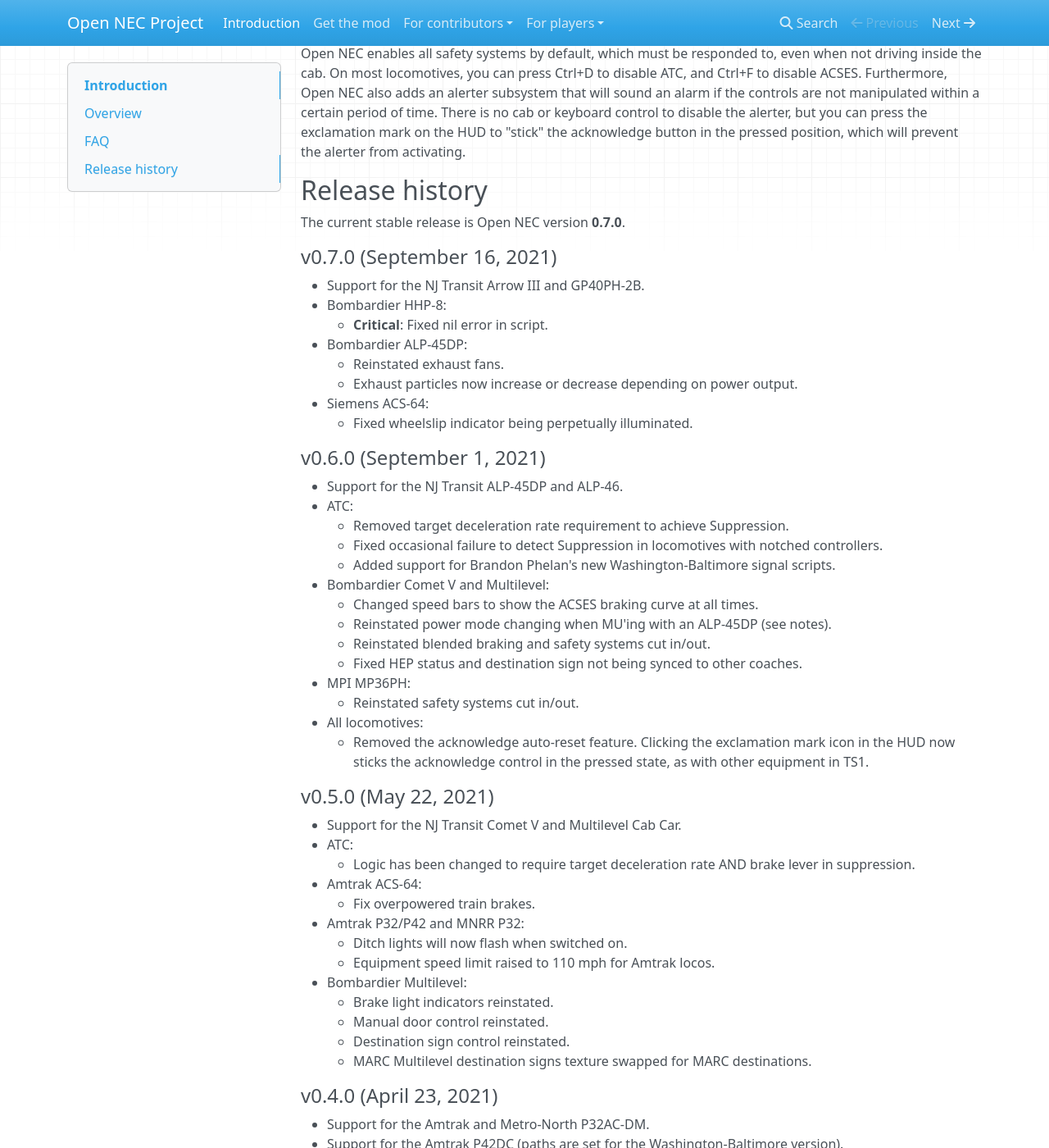
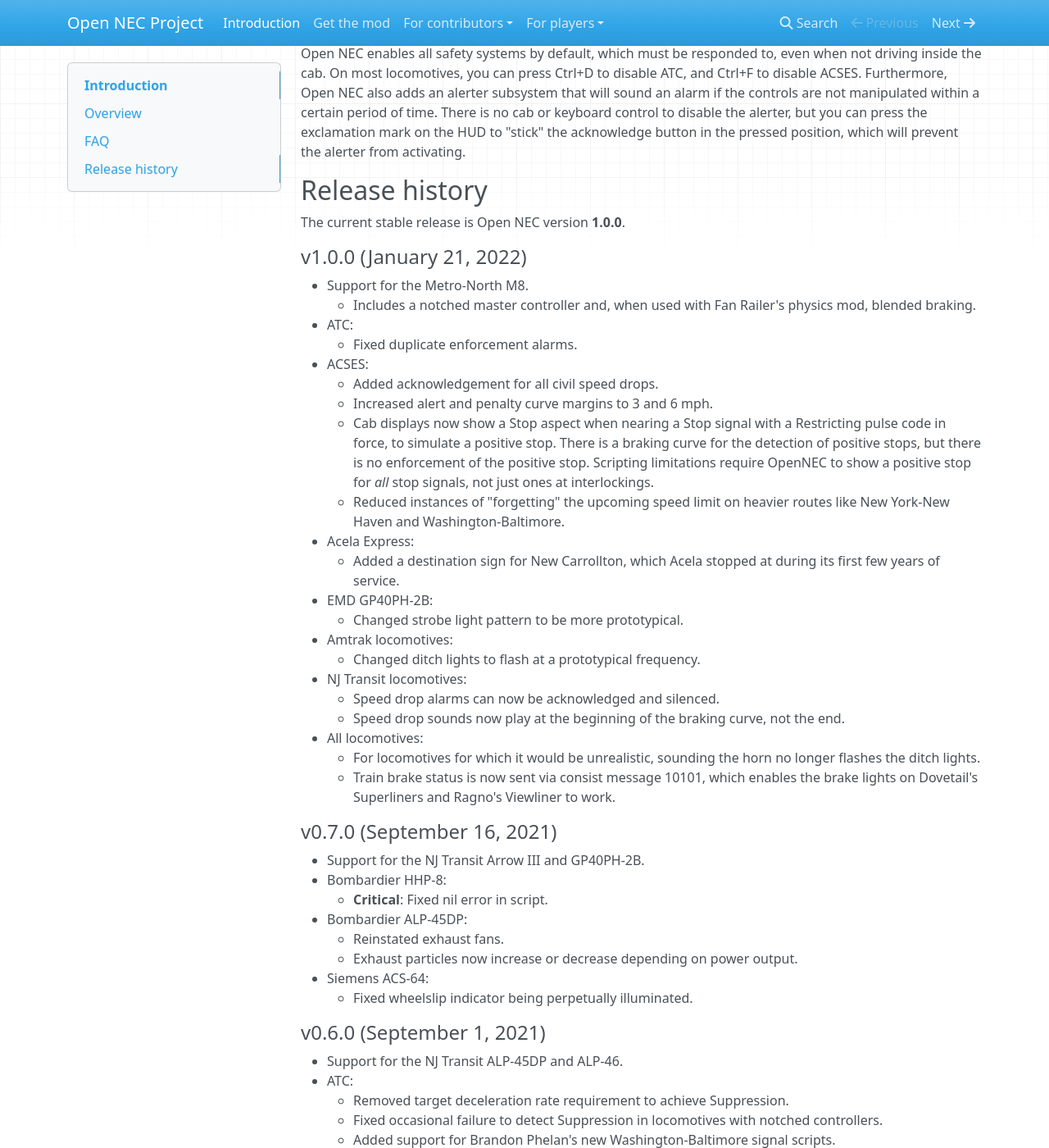
Before and after one commit to YoRyan/open-nec, an MkDocs documentation site: the page built from Docs/index.md, in a window 1280 px wide and 1400 px high, scrolled down 1904 px. Shown: the whole window at 82% size. Built offline with MkDocs 1.6.1, drawn with Linux system fonts in a browser that asks for light colours; nearby versions of some CDN libraries.

Commit message:
docs: release version 1.0.0

```diff
--- a/Docs/index.md
+++ b/Docs/index.md
@@ -53,7 +53,31 @@
 
 ## Release history
 
-The current stable release is Open NEC version **0.7.0**.
+The current stable release is Open NEC version **1.0.0**.
+
+#### v1.0.0 (January 21, 2022)
+
+- Support for the Metro-North M8.
+    - Includes a notched master controller and, when used with Fan Railer's physics mod, blended braking.
+- ATC:
+    - Fixed duplicate enforcement alarms.
+- ACSES:
+    - Added acknowledgement for all civil speed drops.
+    - Increased alert and penalty curve margins to 3 and 6 mph.
+    - Cab displays now show a Stop aspect when nearing a Stop signal with a Restricting pulse code in force, to simulate a positive stop. There is a braking curve for the detection of positive stops, but there is no enforcement of the positive stop. Scripting limitations require OpenNEC to show a positive stop for *all* stop signals, not just ones at interlockings.
+    - Reduced instances of "forgetting" the upcoming speed limit on heavier routes like New York-New Haven and Washington-Baltimore.
+- Acela Express:
+    - Added a destination sign for New Carrollton, which Acela stopped at during its first few years of service.
+- EMD GP40PH-2B:
+    - Changed strobe light pattern to be more prototypical.
+- Amtrak locomotives:
+    - Changed ditch lights to flash at a prototypical frequency.
+- NJ Transit locomotives:
+    - Speed drop alarms can now be acknowledged and silenced.
+    - Speed drop sounds now play at the beginning of the braking curve, not the end.
+- All locomotives:
+    - For locomotives for which it would be unrealistic, sounding the horn no longer flashes the ditch lights.
+    - Train brake status is now sent via consist message 10101, which enables the brake lights on Dovetail's Superliners and Ragno's Viewliner to work.
 
 #### v0.7.0 (September 16, 2021)
 
```
Also changed, not shown: 1 other file.
